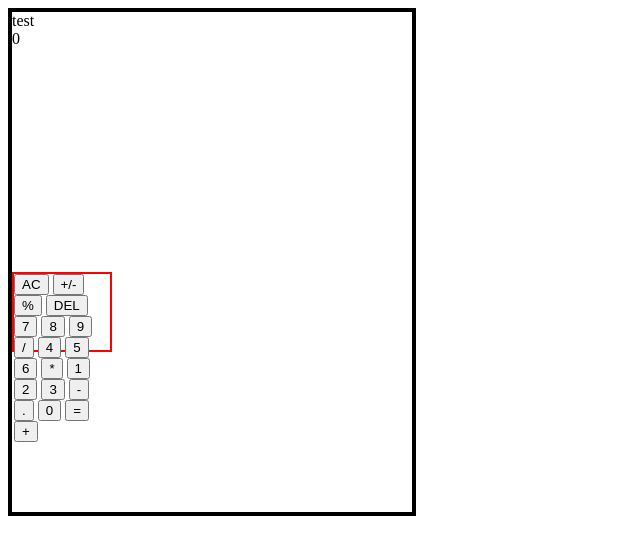
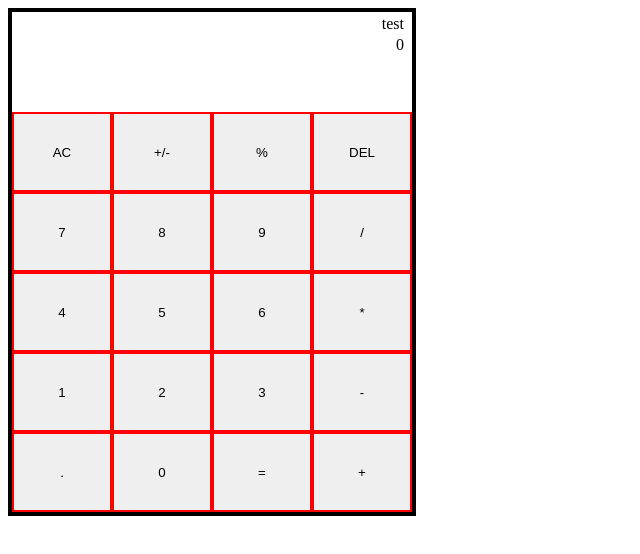
Before and after one commit to whatdislol/js-calculator, a plain HTML site: page index.html in a window 1280 px wide. Shown: the whole page, without its empty margins (0-640 px from the left). Drawn offline with Linux system fonts and the light colour scheme.

Commit message:
Change display from flex to grid

```diff
--- a/styles.css
+++ b/styles.css
@@ -1,23 +1,41 @@
 .calculator{
-    display: flex;
-    flex-wrap: wrap;
     border: 4px solid black;
     width: 400px;
     height: 500px;
 }
 
-.calculator div{
+.calculator *,
+.calculator * *{
     box-sizing: border-box;
-}
-
-
-.calculator div:not(.display, .display *){
-    width: 100px;
-    height: 80px;
-    border: 2px solid red;
 }
 
 .display{
     width: 400px;
     height: 100px;
+    padding: 8px;
 }
+
+.display *{
+    width: 100%;
+    text-align: right;
+    line-height: 50%;
+}
+
+.equation{
+    height: 25%;
+}
+
+.current{
+    height: 75%;
+}
+
+.buttons{
+    display: grid;
+    grid-template-columns: repeat(4, 25%);
+}
+
+.buttons button{
+    width: 100px;
+    height: 80px;
+    border: 2px solid red;
+}
```
